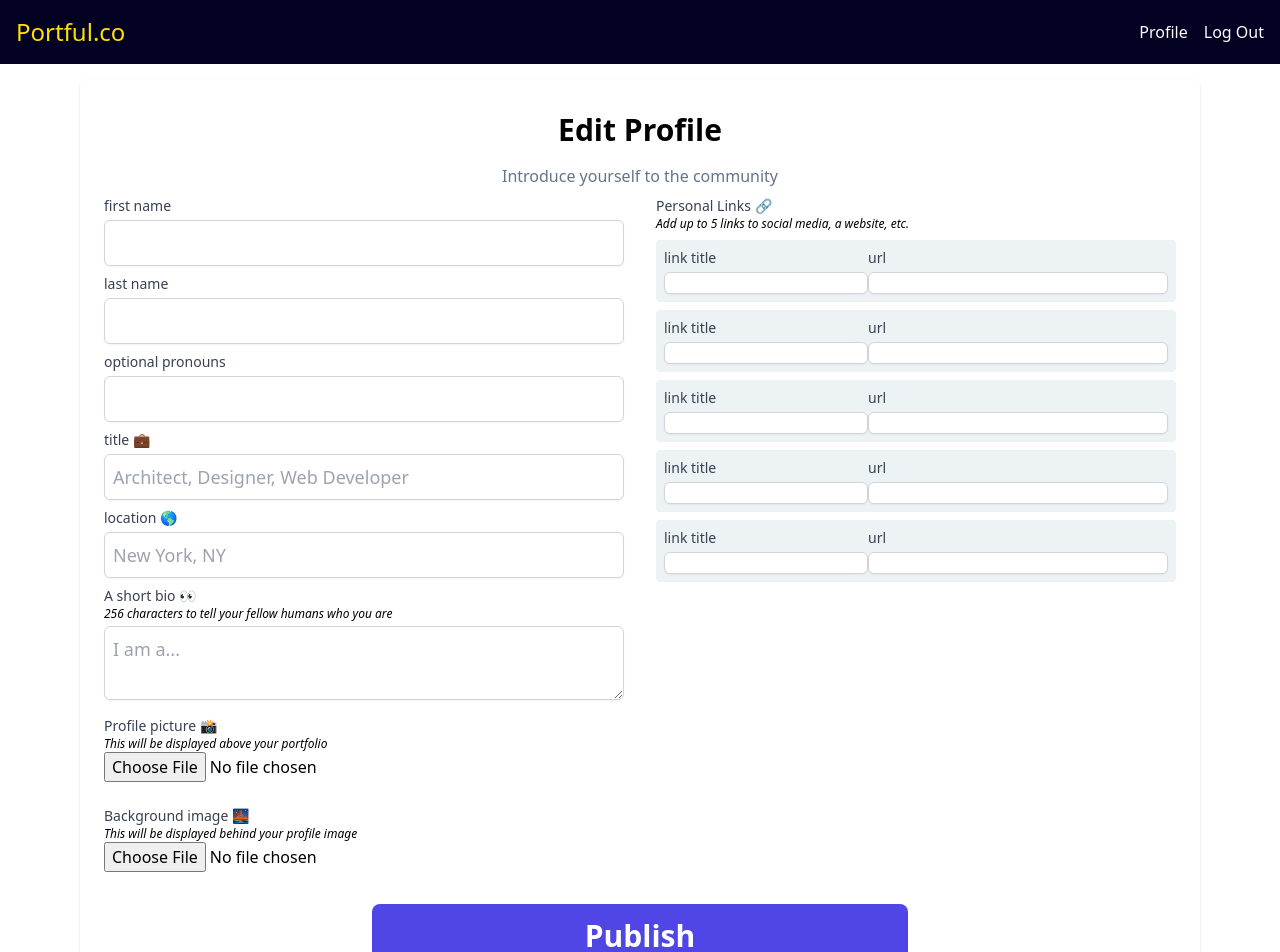
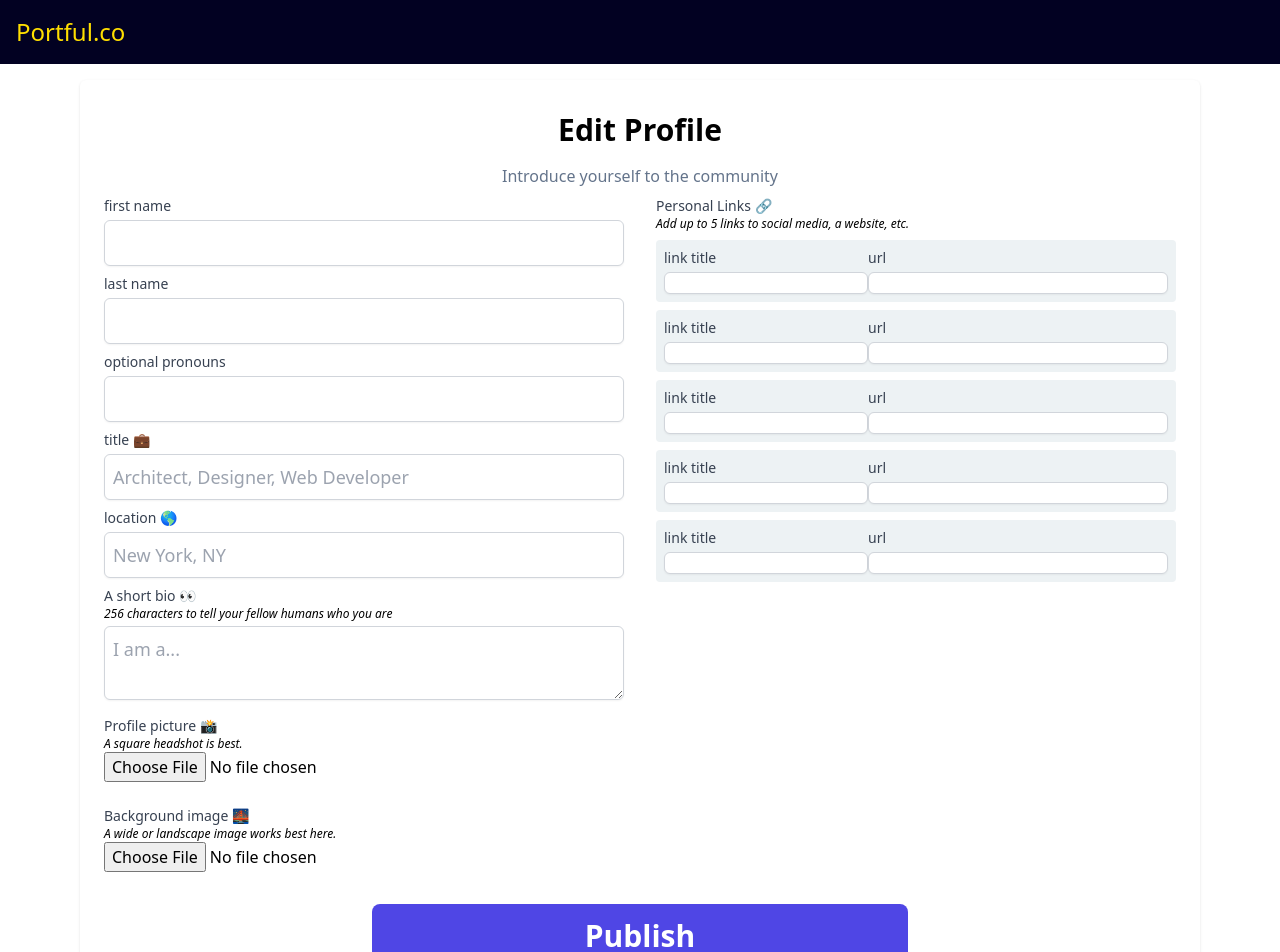
Before and after one commit to jwhubert91/portfolio-site, a React (Create React App) app: page /account/edit in a window 1280 px wide. Shown: the top 952 px of the page. Built offline with nearby package versions, Linux system fonts and the light colour scheme.

Commit message:
Add navigation to handler

```diff
--- a/src/components/CreateProject.tsx
+++ b/src/components/CreateProject.tsx
@@ -1,5 +1,7 @@
 import React, { useState } from "react"
 import { MdDeleteForever } from "react-icons/md"
+import { useNavigate } from "react-router-dom"
+import { routes } from "../utilities/routes"
 import Button from "./Button"
 import CenteredContent from "./CenteredContent"
 import Checkbox from "./Checkbox"
@@ -19,18 +21,21 @@ function CreateProject() {
   const [endMonth, setEndMonth] = useState("")
   const [endYear, setEndYear] = useState("")
   const [isInProgress, setIsInProgress] = useState(false)
+  const navigate = useNavigate()
   const handleLogin = (e: React.FormEvent) => {
     e.preventDefault()
-    setProjectTitle("")
+    navigate(routes.portfolio)
   }
   return (
     <PageLayout className="flex flex-col">
-      <CenteredContent innerClassName="w-full sm:w-[540px] my-4">
+      <CenteredContent innerClassName="w-full sm:w-[540px] lg:w-full py-2 sm:py-4">
         <form
           onSubmit={handleLogin}
           className="flex flex-col px-6 py-8 shadow sm:rounded-md bg-white mb-4"
         >
           <FormHeader title="Create a new project" />
+          <div className="flex flex-col lg:flex-row gap-x-8">
+            <div className="flex-1 flex flex-col justify-start">
               <Input
                 containerClassName="mb-2"
                 inputClassName="p-2 sm:p-2"
@@ -60,7 +65,8 @@ function CreateProject() {
                 inputClassName="h-48"
                 containerClassName="mb-3"
               />
-          <div className="rounded mb-4">
+            </div>
+            <div className="flex-1 flex flex-col justify-start">
               <div className="mb-2">
                 <p className="text-left font-semibold text-sm">Date started:</p>
                 <div className="flex">
@@ -85,9 +91,12 @@ function CreateProject() {
                   />
                 </div>
               </div>
+              <div className="flex-1 flex flex-col justify-start">
                 {!isInProgress && (
                   <div className="mb-2">
-                <p className="text-left font-semibold text-sm">Date ended:</p>
+                    <p className="text-left font-semibold text-sm">
+                      Date ended:
+                    </p>
                     <div className="flex mb-2">
                       <MonthPicker
                         label="month"
@@ -134,7 +143,9 @@ function CreateProject() {
                 <LinkInputRow />
                 <LinkInputRow />
               </div>
-          <Button buttonStyle="LARGE" className="mb-8">
+            </div>
+          </div>
+          <Button buttonStyle="LARGE" className="mb-8 w-full lg:w-1/2 mx-auto">
             Publish
           </Button>
           <Button buttonStyle="ALERT" className="w-1/2 mx-auto text-xl">
--- a/src/components/NavAuthButtons.tsx
+++ b/src/components/NavAuthButtons.tsx
@@ -3,7 +3,7 @@ import { getButtonStyle } from "./Button"
 
 function NavAuthButtons() {
   // Remove once redux is in place
-  const isLoggedIn = true
+  const isLoggedIn = false
   return (
     <div className="overflow-visible">
       {isLoggedIn ? (
--- a/src/pages/CreateProfile.tsx
+++ b/src/pages/CreateProfile.tsx
@@ -16,7 +16,7 @@ function CreateProfile() {
     navigate(routes.editProfile)
   }
   return (
-    <PageLayout className="flex flex-col">
+    <PageLayout className="flex flex-col" isNavAuthShown={false}>
       <CenteredContent innerClassName="w-full sm:w-[540px]">
         <form
           onSubmit={handleSubmit}
--- a/src/pages/EditProfile.tsx
+++ b/src/pages/EditProfile.tsx
@@ -1,4 +1,4 @@
-import React, { useState, useEffect } from "react"
+import React, { useState } from "react"
 import { useNavigate } from "react-router-dom"
 import PageLayout from "../components/PageLayout"
 import CenteredContent from "../components/CenteredContent"
@@ -44,7 +44,7 @@ function EditProfile() {
   }
 
   return (
-    <PageLayout className="flex flex-col">
+    <PageLayout className="flex flex-col" isNavAuthShown={false}>
       <CenteredContent innerClassName="w-full sm:w-[540px] lg:w-full py-2 sm:py-4">
         <form
           onSubmit={handleSubmit}
@@ -54,7 +54,7 @@ function EditProfile() {
           <p className="text-md mb-2 text-slate-500">
             Introduce yourself to the community
           </p>
-          <div className="flex flex-col lg:flex-row gap-x-8">
+          <div className="flex flex-col lg:flex-row gap-x-8 mb-4">
             <div className="flex-1 flex flex-col justify-start">
               <Input
                 containerClassName="mb-2"
@@ -122,12 +122,12 @@ function EditProfile() {
               <ImageInput
                 containerClassName="py-2 mb-2"
                 label="Profile picture 📸"
-                description="This will be displayed above your portfolio"
+                description="A square headshot is best."
               />
               <ImageInput
                 containerClassName="py-2 mb-2"
                 label="Background image 🌉"
-                description="This will be displayed behind your profile image"
+                description="A wide or landscape image works best here."
               />
             </div>
             <div className="flex-1 flex flex-col lg:justify-start">
@@ -201,7 +201,7 @@ function EditProfile() {
               />
             </div>
           </div>
-          <Button buttonStyle="LARGE" className="mt-4 lg:w-1/2 mx-auto">
+          <Button buttonStyle="LARGE" className="w-full lg:w-1/2 mx-auto">
             Publish
           </Button>
         </form>
```
Lines whose indentation alone changed are shown as unchanged.
